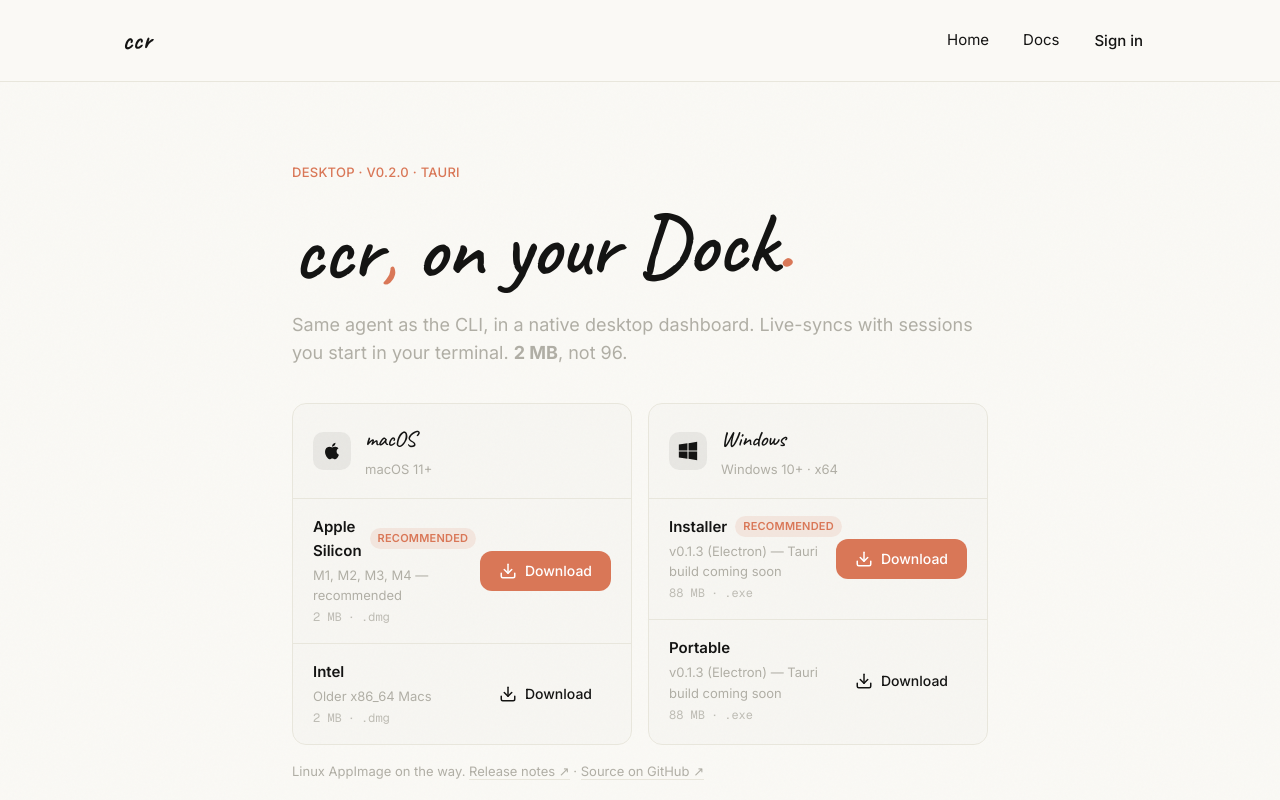
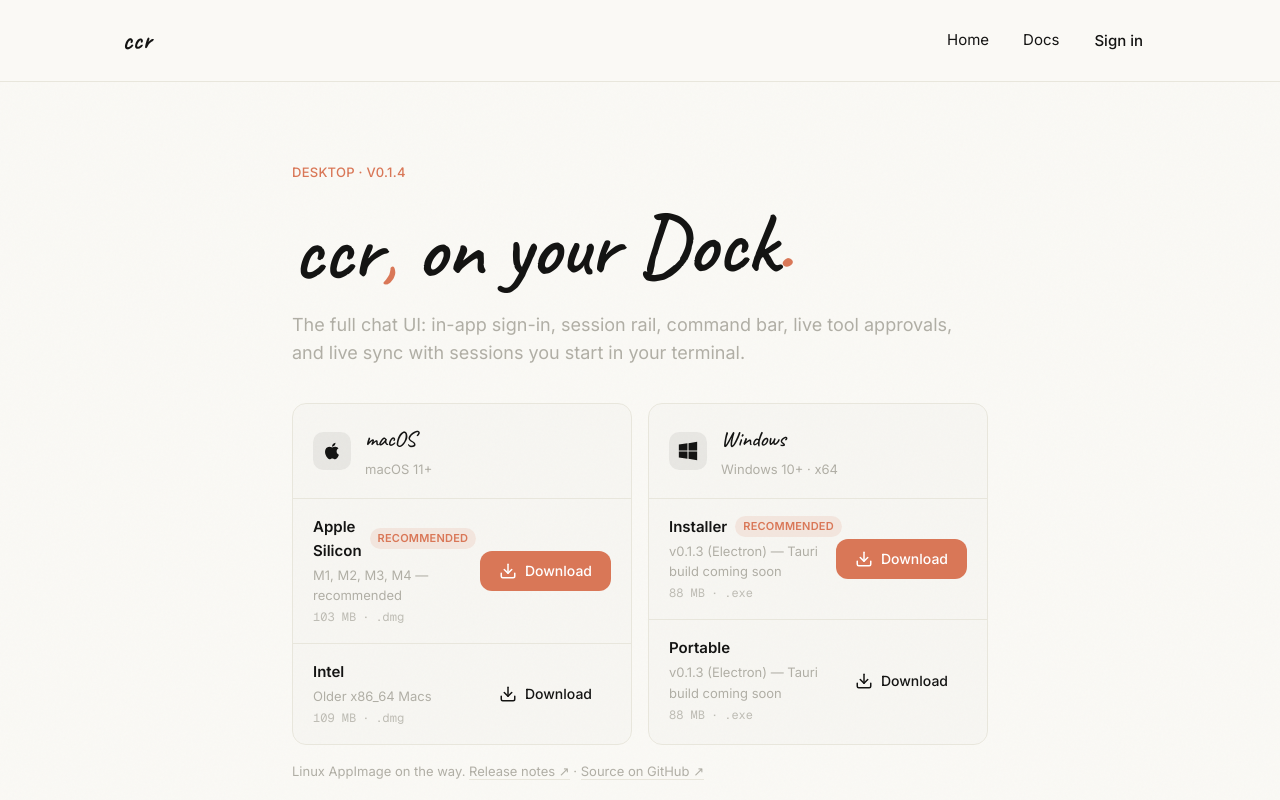
Before and after one commit to ryanssareen/ccr, a Next.js app in the folder web/: page /download in a window 1280 px wide. Shown: the top 800 px of the page. Built offline with nearby package versions, Linux system fonts and the light colour scheme.

Commit message:
web(download): point at desktop-v0.1.4 — the real app (103 MB)

```diff
--- a/web/app/download/page.tsx
+++ b/web/app/download/page.tsx
@@ -1,16 +1,16 @@
 import Link from "next/link";
 import { CopyButton } from "./copy-button";
 
-const VERSION = "0.2.0";
+const VERSION = "0.1.4";
 const RELEASE_URL =
-  "https://github.com/ryanssareen/ccr/releases/tag/desktop-v0.2.0";
+  "https://github.com/ryanssareen/ccr/releases/tag/desktop-v0.1.4";
 const RELEASE_BASE =
-  "https://github.com/ryanssareen/ccr/releases/download/desktop-v0.2.0";
+  "https://github.com/ryanssareen/ccr/releases/download/desktop-v0.1.4";
 
 const DMG_ARM64_URL = `${RELEASE_BASE}/ccr-${VERSION}-mac-arm64.dmg`;
 const DMG_X64_URL = `${RELEASE_BASE}/ccr-${VERSION}-mac-x64.dmg`;
-// Windows builds for Tauri are pending — link still points at the v0.1.3
-// Electron Windows installers until the GH Actions workflow ships Tauri Win.
+// Windows installer still on the v0.1.3 release (Electron) — v0.1.4
+// is mac-only for now while we re-package the new chat UI for win.
 const WIN_RELEASE_BASE =
   "https://github.com/ryanssareen/ccr/releases/download/desktop-v0.1.3";
 const WIN_SETUP_URL = `${WIN_RELEASE_BASE}/ccr-setup-0.1.3-win-x64.exe`;
@@ -49,14 +49,14 @@
       </nav>
 
       <main className="page">
-        <span className="caption caption-clay">Desktop · v{VERSION} · Tauri</span>
+        <span className="caption caption-clay">Desktop · v{VERSION}</span>
         <h1 className="display">
           ccr<span className="period">,</span> on your Dock<span className="period">.</span>
         </h1>
         <p className="lede">
-          Same agent as the CLI, in a native desktop dashboard.
-          Live-syncs with sessions you start in your terminal.{" "}
-          <strong>2&nbsp;MB</strong>, not 96.
+          The full chat UI: in-app sign-in, session rail, command bar,
+          live tool approvals, and live sync with sessions you start
+          in your terminal.
         </p>
 
         <div className="pkg-grid">
@@ -68,7 +68,7 @@
               {
                 label: "Apple Silicon",
                 hint: "M1, M2, M3, M4 — recommended",
-                size: "2 MB",
+                size: "103 MB",
                 ext: "dmg",
                 href: DMG_ARM64_URL,
                 primary: true,
@@ -76,7 +76,7 @@
               {
                 label: "Intel",
                 hint: "Older x86_64 Macs",
-                size: "2 MB",
+                size: "109 MB",
                 ext: "dmg",
                 href: DMG_X64_URL,
               },
```
